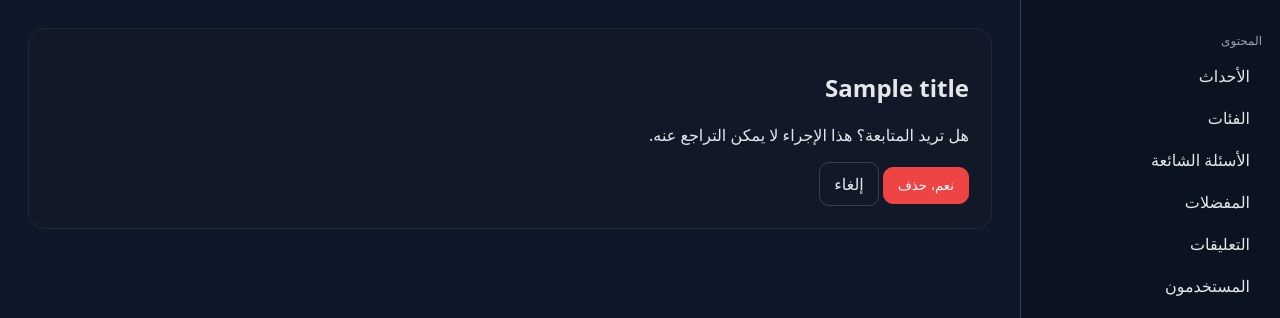
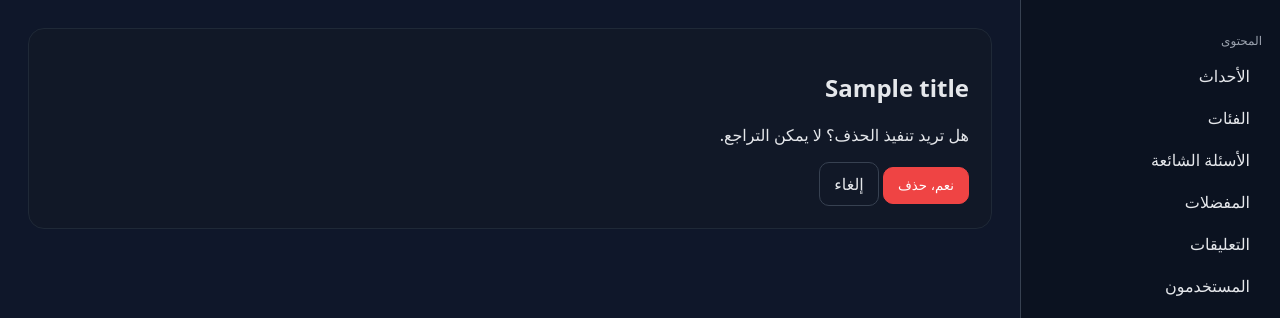
Before and after one commit to M0simi/portfolio, a Django app: template unibot_project/custom_admin/templates/custom_admin/generic_confirm_delete.html in a window 1280 px wide. Shown: the part 57-375 px from the top of the page. Run offline with Django 4.2, Linux system fonts and the light colour scheme; the template is opened without the code that fills it: most values are stand-ins (such as "Sample title", 1, 10 or a date in 2020); parts of the project's set-up code (start-up, migrations or seed data) failed here and were passed over.

Commit message:
Update delete confirmation message in HTML template

```diff
--- a/unibot_project/custom_admin/templates/custom_admin/generic_confirm_delete.html
+++ b/unibot_project/custom_admin/templates/custom_admin/generic_confirm_delete.html
@@ -1,9 +1,11 @@
 {% extends "custom_admin/base.html" %}
+{% block title %}تأكيد الحذف{% endblock %}
 {% block content %}
 <div class="card danger">
   <h2>{{ title }}</h2>
-    <p>هل تريد المتابعة؟ هذا الإجراء لا يمكن التراجع عنه.</p>
-    <form method="post">{% csrf_token %}
+  <p>هل تريد تنفيذ الحذف؟ لا يمكن التراجع.</p>
+  <form method="post">
+    {% csrf_token %}
     <button class="btn danger" type="submit">نعم، حذف</button>
     <a class="btn ghost" href="javascript:history.back()">إلغاء</a>
   </form>
```
Lines whose indentation alone changed are shown as unchanged.
